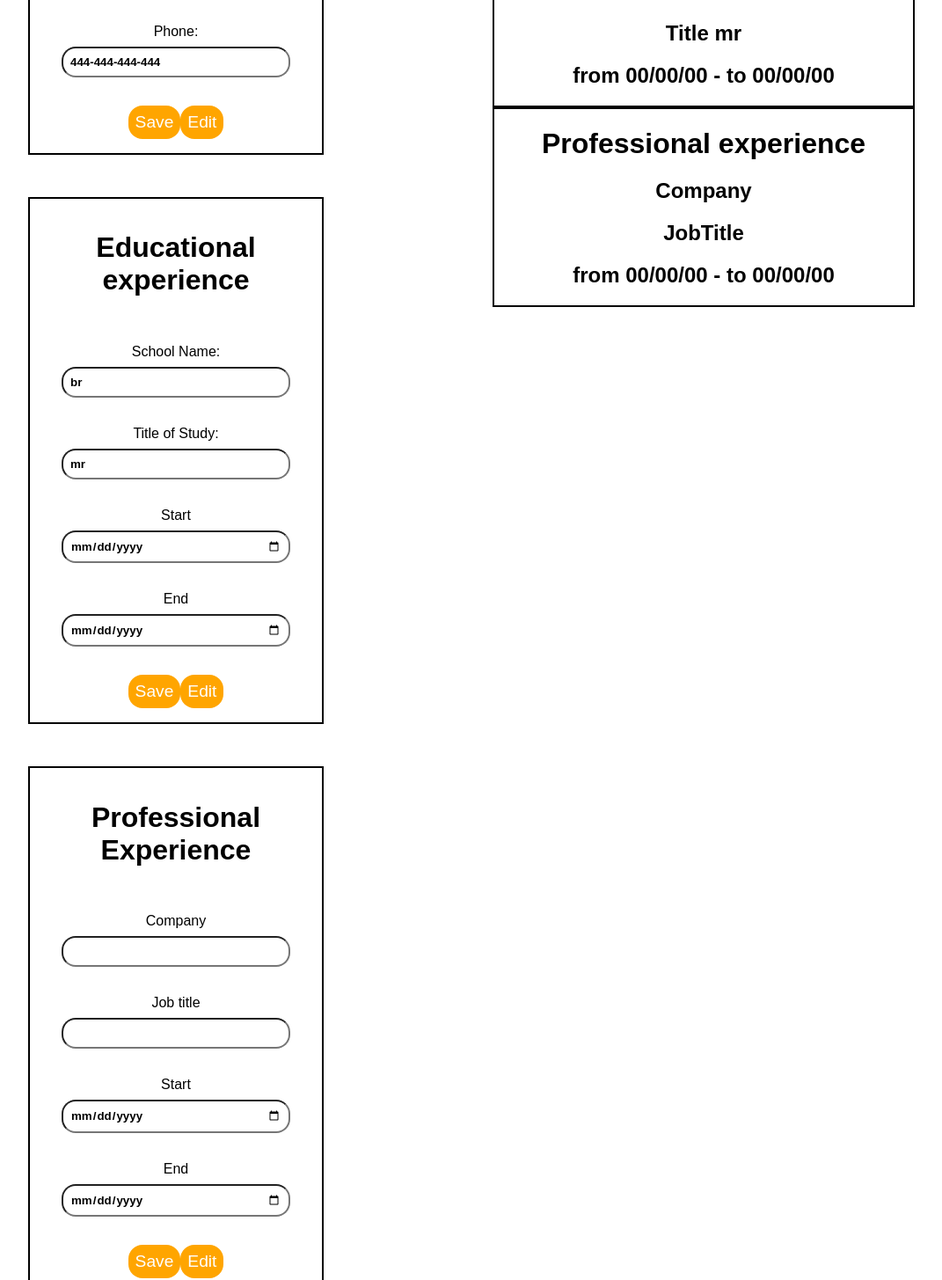
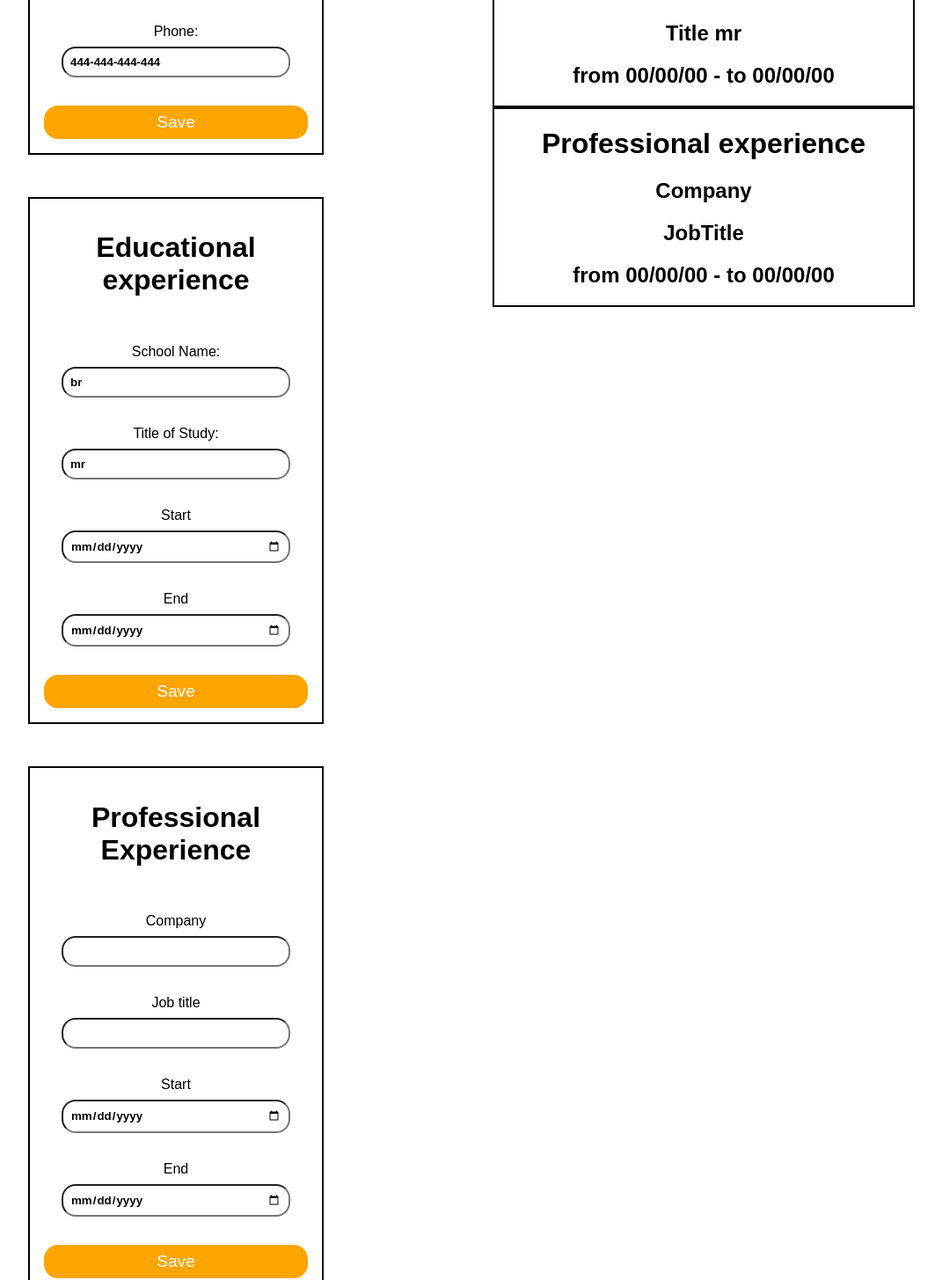
Before and after one commit to Rel1able/CV-Application, a React (Vite) app: page / in a window 1280 px wide. Shown: the part 358-1813 px from the top of the page at 88% size, without its empty margins (144-1215 px from the left). Built offline with nearby package versions, Linux system fonts and the light colour scheme.

Commit message:
improved ui after clicking save button

```diff
--- a/src/components/Buttons.jsx
+++ /dev/null
@@ -1,16 +0,0 @@
-export default function Buttons({setIsEditing}) {
-        function handleEdit() {
-            setIsEditing(true);
-        }
-
-        function handleSave(){
-            setIsEditing(false);
-    }
-    return (
-        <div className="general-info-buttons">
-            <button onClick={handleSave}>Save</button>
-            <button onClick={handleEdit}>Edit</button>
-        </div>
-    )
-
-}
--- a/src/components/EduDivComponent.jsx
+++ b/src/components/EduDivComponent.jsx
@@ -1,11 +1,12 @@
-import Buttons from "./Buttons.jsx";
+
+import SwapButton from "./SwapButton.jsx";
+
 
 export default function EduDivComponent({setIsEditing}) {
     return (
         <div className="general-divs">
-            <h1><img className="div-icon" src="../public/eduIcon.svg"/>Educational experience</h1>
+            <h1><img className="div-icon" src="../public/eduIcon.svg"/>Educational experience<SwapButton setIsEditing={setIsEditing} /></h1>
 
-            <Buttons setIsEditing={setIsEditing}/>
         </div>
     )
 }
--- a/src/components/EduInput.jsx
+++ b/src/components/EduInput.jsx
@@ -1,5 +1,6 @@
 
-import Buttons from "./Buttons.jsx";
+import SaveButton from "./SaveButton.jsx";
+
 export default function EducationalInputComponent({setIsEditing, schoolName, setSchoolName, titleOfStudy, setTitleOfStudy, startDate, setStartDate, endDate, setEndDate }) {
     function handleSchoolNameChange(e) {
         setSchoolName(e.target.value);
@@ -18,7 +19,7 @@ export default function EducationalInputComponent({setIsEditing, schoolName, set
     }
 
     return (
-        <div className="general-inputs">
+        <form className="general-inputs">
             <h1>Educational experience</h1>
             <label className="input-label">
                 School Name:
@@ -36,7 +37,7 @@ export default function EducationalInputComponent({setIsEditing, schoolName, set
                 End
                 <input type="date" value={endDate} onChange={handleEndDateChange}/>
             </label>
-            <Buttons setIsEditing={setIsEditing}/>
-        </div>
+            <SaveButton setIsEditing={setIsEditing}/>
+        </form>
     )
 }
--- a/src/components/GeneralDivComponent.jsx
+++ b/src/components/GeneralDivComponent.jsx
@@ -1,10 +1,12 @@
-import Buttons from "./Buttons.jsx";
+
+import SwapButton from "./SwapButton.jsx";
+
 export default function GeneralDivComponent({ setIsEditing}) {
     return (
         <div className="general-divs">
-            <h1><img className="div-icon" src="../public/userIcon.svg"/>General Information</h1>
+            <h1><img className="div-icon" src="../public/userIcon.svg"/>General Information<SwapButton setIsEditing={setIsEditing} /></h1>
 
-            <Buttons setIsEditing={setIsEditing} />
+
         </div>
     )
 }
--- a/src/components/GeneralInfo.jsx
+++ b/src/components/GeneralInfo.jsx
@@ -16,6 +16,9 @@ import { useState } from "react";
 
 export default function GeneralInfo() {
     const [isEditing, setIsEditing] = useState(true);
+    const [isEditingEdu, setIsEditingEdu] = useState(true);
+    const [isEditingProf, setIsEditingProf] = useState(true);
+
     const [name, setName] = useState("Your Name");
     const [email, setEmail] = useState("youremail@gmail.com");
     const [phone, setPhone] = useState("444-444-444-444");
@@ -40,19 +43,19 @@ export default function GeneralInfo() {
                 : <GeneralDivComponent name={name}
                         email={email} phone={phone} setIsEditing={setIsEditing} />}
 
-                {isEditing ? <EducationalInputComponent schoolName={schoolName}
+                {isEditingEdu ? <EducationalInputComponent schoolName={schoolName}
                 setSchoolName={setSchoolName} titleOfStudy={titleOfStudy}
                 startDate={startDate} endDate={endDate}
                 setTitleOfStudy={setTitleOfStudy} setStartDate={setStartDate}
-                setEndDate={setEndDate} setIsEditing={setIsEditing} />
+                setEndDate={setEndDate} setIsEditing={setIsEditingEdu} />
                 : <EduDivComponent schoolName={schoolName}
                     titleOfStudy={titleOfStudy} startDate={startDate} endDate={endDate}
-                        setIsEditing={setIsEditing} />}
+                        setIsEditing={setIsEditingEdu} />}
 
-                {isEditing ? <ProfExpInput company={company} setCompany={setCompany} jobTitle={jobTitle}
+                {isEditingProf ? <ProfExpInput company={company} setCompany={setCompany} jobTitle={jobTitle}
                     setJobTitle={setJobTitle} profStartDate={profStartDate} setProfStartDate={setProfStartDate} profEndDate={profEndDate}
-                    setProfEndDate={setProfEndDate} setIsEditing={setIsEditing} />
-                    : <ProfExpDiv setIsEditing={setIsEditing} />}
+                    setProfEndDate={setProfEndDate} setIsEditing={setIsEditingProf} />
+                    : <ProfExpDiv setIsEditing={setIsEditingProf} />}
 
             </div>
             <div className="display-data">
--- a/src/components/GeneralInputComponent.jsx
+++ b/src/components/GeneralInputComponent.jsx
@@ -1,6 +1,6 @@
 import "../styles/generalInputs.css";
+import SaveButton from "./SaveButton.jsx";
 
-import Buttons from "./Buttons.jsx";
 export default function GeneralInputComponent({ name, setName, email, setEmail, phone, setPhone, setIsEditing}) {
 
     function handleNameChange(e) {
@@ -19,7 +19,7 @@ export default function GeneralInputComponent({ name, setName, email, setEmail,
 
     return (
 
-        <div className="general-inputs">
+        <form className="general-inputs">
             <h1>General Information</h1>
             <label className="input-label">
                 Name:
@@ -42,8 +42,8 @@ export default function GeneralInputComponent({ name, setName, email, setEmail,
                     value={phone}
                     placeholder="Enter your phone number"/>
             </label>
-            <Buttons setIsEditing={setIsEditing} />
+            <SaveButton setIsEditing={setIsEditing} />
 
-        </div>
+        </form>
     )
 }
--- a/src/components/ProfExpDiv.jsx
+++ b/src/components/ProfExpDiv.jsx
@@ -1,10 +1,12 @@
-import Buttons from "./Buttons.jsx";
+
+import SwapButton from "./SwapButton.jsx";
+
 
 export default function ProfExpDiv({setIsEditing}){
     return (
         <div className="general-divs">
-            <h1><img className="div-icon" src="../public/jobExpIcon.svg"/>Professional Experience</h1>
-            <Buttons setIsEditing={setIsEditing} />
+            <h1><img className="div-icon prof-icon" src="../public/jobExpIcon.svg" />Professional Experience<SwapButton setIsEditing={setIsEditing} /></h1>
+
         </div>
 
     )
--- a/src/components/ProfexpInput.jsx
+++ b/src/components/ProfexpInput.jsx
@@ -1,4 +1,4 @@
-import Buttons from "./Buttons.jsx"
+import SaveButton from "./SaveButton.jsx";
 
 export default function ProfExpInputs({company, setCompany, jobTitle, setJobTitle, profStartDate,setProfStartDate, profEndDate, setProfEndDate, setIsEditing}) {
     function handleCompanyChange(e) {
@@ -36,7 +36,7 @@ export default function ProfExpInputs({company, setCompany, jobTitle, setJobTitl
                 End
                 <input type="date" value={profEndDate} onChange={handleEndDate}/>
             </label>
-            <Buttons setIsEditing={setIsEditing} />
+            <SaveButton setIsEditing={setIsEditing} />
         </form>
 
     )
--- /dev/null
+++ b/src/components/SaveButton.jsx
@@ -0,0 +1,12 @@
+
+
+export default function SaveButton({ setIsEditing }) {
+    function handleSave() {
+        setIsEditing(false);
+    }
+    return (
+        <button onClick={handleSave}>
+            Save
+        </button>
+    )
+}
--- /dev/null
+++ b/src/components/SwapButton.jsx
@@ -0,0 +1,12 @@
+export default function SwapButton({ setIsEditing }) {
+
+    function handleEdit() {
+        setIsEditing(true);
+    }
+
+    return (
+        <button onClick={handleEdit}>
+            <img className="swap-icon" src="../public/swapIcon.svg"/>
+        </button>
+    )
+}
--- a/src/index.css
+++ b/src/index.css
@@ -55,3 +55,14 @@ button:hover{
 .div-icon{
     width: 2.5rem;
 }
+
+.swap-icon{
+    width: 3rem;
+}
+
+.general-divs h1{
+    display: flex;
+    gap: 0.8rem;
+    justify-content: center;
+    align-items: center;
+}
--- a/src/styles/profExp.css
+++ b/src/styles/profExp.css
@@ -2,3 +2,8 @@
     border: 2px solid;
     text-align: center;
 }
+
+.prof-icon{
+    position: relative;
+    bottom: 0.2rem;
+}
```
Also changed, not shown: public/swapIcon.svg (added).
